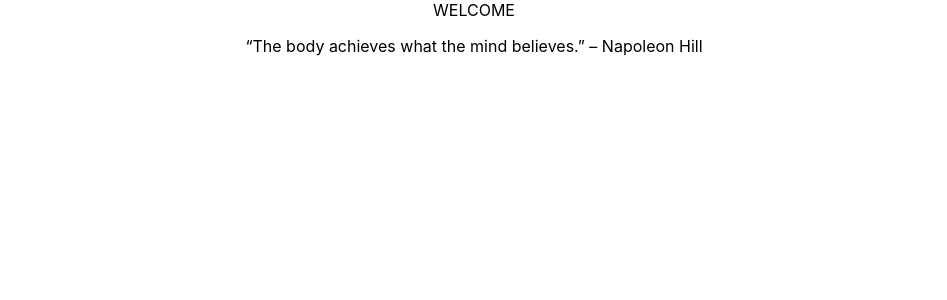
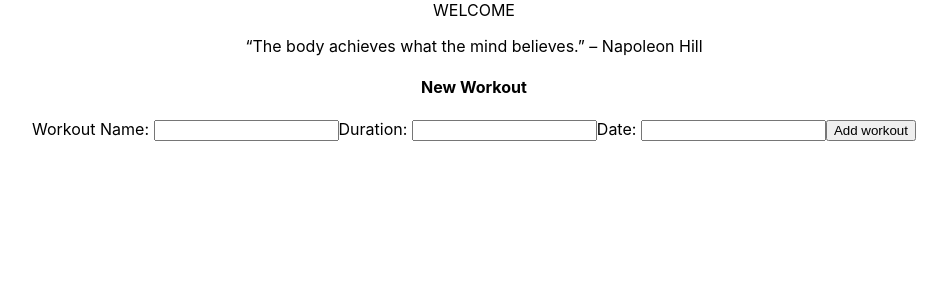
Before and after one commit to Lorraineken/phase_4_project_react, a React (Create React App) app: page /Dashboard in a window 1280 px wide. Shown: the top 300 px of the page, without its empty margins (166-1113 px from the left). Built offline with nearby package versions, Linux system fonts and the light colour scheme; no server answers; the HTML template or start-up script is replaced by a standard one.

Commit message:
Fetched workouts for display on dashboard

```diff
--- a/src/App.js
+++ b/src/App.js
@@ -1,5 +1,5 @@
 
-import React, {useState} from 'react';
+import React, {useState,useEffect} from 'react';
 import { Route,Routes} from 'react-router-dom';
 import './App.css';
 // import Navbar from './componets/Navbar';
@@ -19,6 +19,13 @@ function App() {
 
      const [currentusername, setCurrentname] = useState('')
      const [currentuserId, setUserId] = useState('')
+     const [workouts,setWorkouts] = useState([])
+
+     useEffect(() => {
+      fetch('https://palm-gym-api.onrender.com/workouts')
+        .then((response) => response.json())
+        .then((data) => setWorkouts(data))
+    }, []);
 
 
   return (
@@ -38,11 +45,11 @@ function App() {
         element={<LogIn setCurrentname={setCurrentname} setUserId={setUserId} />}
         />
         <Route path="/about"  element={<About />}/>
-        <Route path="/workout"  element={<Workout />}/>
+        <Route path="/workout"  element={<Workout  />}/>
 
         <Route path="/pwchange" element={<PasswordChange />}/>
         <Route path="/logout" element ={<LogOut />}/>
-        <Route path="/Dashboard" element ={<Dashboard currentusername={currentusername} currentuserId={currentuserId}/>}/>
+        <Route path="/Dashboard" element ={<Dashboard currentusername={currentusername} currentuserId={currentuserId} workouts={workouts}/>}/>
       </Routes>
 
     </div>
--- a/src/components/Dashboard.js
+++ b/src/components/Dashboard.js
@@ -1,6 +1,7 @@
 import React from "react";
 
 function Dashboard({currentusername,currentuserId}){
+
 
 
     return(
@@ -8,6 +9,22 @@ function Dashboard({currentusername,currentuserId}){
            <div>WELCOME</div>
          {currentusername}
          <p>“The body achieves what the mind believes.” – Napoleon Hill </p>
+         <div className="container row">
+            <div>
+
+            </div>
+            <form className="card container col mt-3">
+            <h4 className="card-header">New Workout</h4>
+            <label htmlFor="name" placeholder="Workout Name">Workout Name: </label>
+            <input type="text" name="full_name" />
+            <label htmlFor="name">Duration: </label>
+            <input type="text" name="user_name"  />
+            <label htmlFor="date">Date: </label>
+            <input type="date-min" name="date"  />
+            <input type="submit" value="Add workout" />
+            </form>
+         </div>
+
         </div>
     )
 }
```
